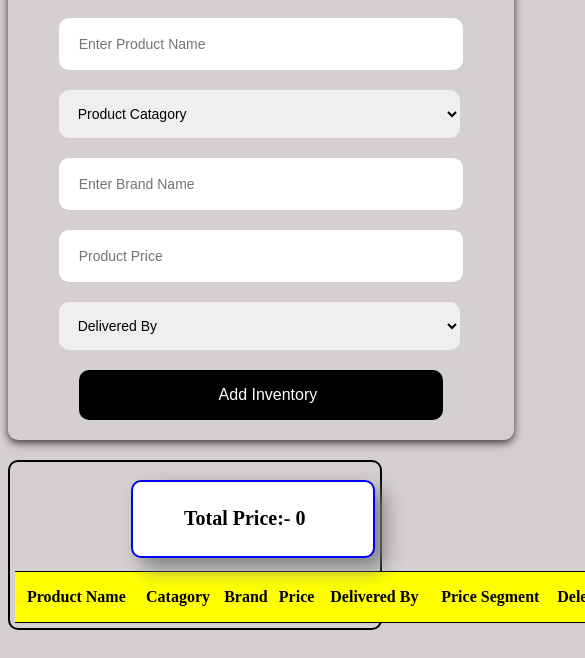
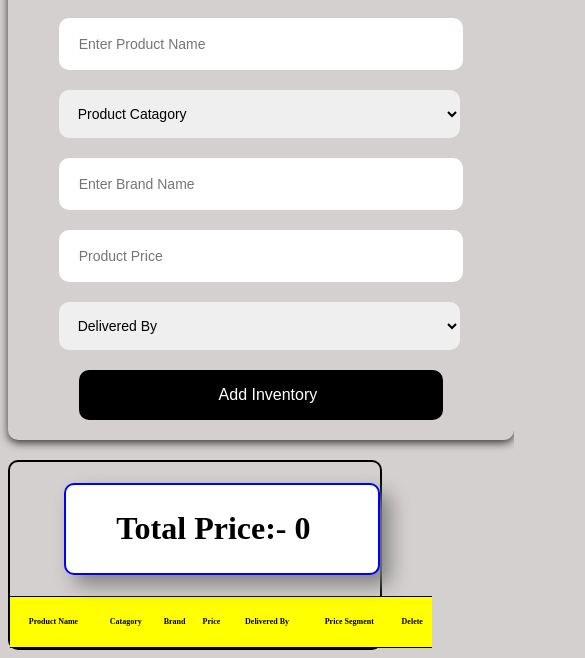
Before and after one commit to InzamamulHasan/Product-Details, a plain HTML site: page index.html in a window 390 px wide. Shown: the part 246-904 px from the top of the page, 585 px wide, since content can reach past the window. Drawn offline with Linux system fonts and the light colour scheme.

Commit message:
Update index.css

```diff
--- a/index.css
+++ b/index.css
@@ -62,10 +62,11 @@ body{
     text-align: center;
 }
 table{
-    padding: 10px;
+
     width: 130vh;
     margin: auto;
     border-collapse:collapse ;
+
 
 }
 table>thead{
@@ -117,6 +118,45 @@ thead{
     border-radius: 10px;
     text-align: end;
 }
+@media (min-width:500px) and (max-width:1000px){
+    .table-container{
+        background-color: aqua;
+    }
+
+    th,td{
+        font-size: 16px;
+    }
+    #create{
+        width: 60vh;
+    }
+    .main-container{
+        flex-direction: column;
+    }
+    table{
+        width: 90vh;
+
+    }
+
+}
+@media (min-width:50px) and (max-width:499px){
+
+    th,td{
+        font-size: 8px;
+    }
+    #create{
+        width: 60vh;
+    }
+    .main-container{
+        flex-direction: column;
+    }
+    table{
+        width: 50vh;
+        padding: 0px;
+
+    }
+
+}
+
 
 .navbar{
     width: 100%;
@@ -133,34 +173,11 @@ thead{
     top:0;
 
 }
+body{
+    padding: 0px;
+    background-color: rgb(213, 208, 208);
+}
 .sub:hover{
     cursor:pointer;
     border: 2px solid white;
 }
-body{
-    padding: 0px;
-    background-color: rgb(213, 208, 208);
-}
-@media (min-width:300px) and (max-width:1000px){
-    .table-container{
-        font-size: 10px;
-        padding: 5px;
-    }
-    th,td{
-        font-size: 16px;
-    }
-    #create{
-        width: 60vh;
-    }
-    .main-container{
-        flex-direction: column;
-    }
-    table{
-        width: 70vh;
-    }
-
-}
-@media (min-width:50px) and (max-width:300px){
-    th,td{
-        font-size:12px;
-}
```
